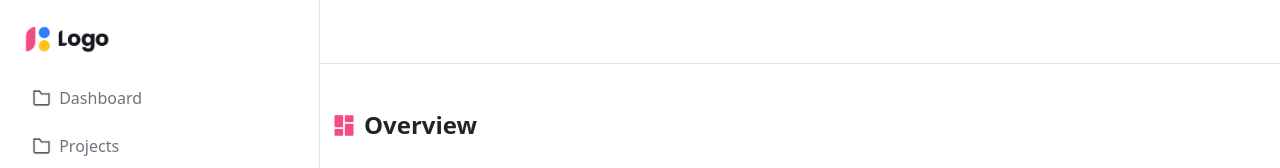
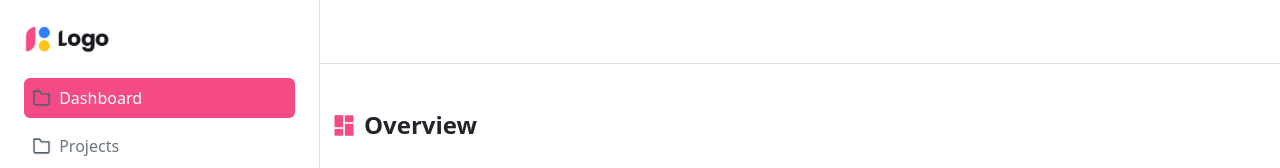
Before and after one commit to thanhduongw/lab05-React, a React (Vite) app in the folder lab5/: page / in a window 1280 px wide. Shown: the top 168 px of the page. Built offline with nearby package versions, Linux system fonts and the light colour scheme; no server answers.

Commit message:
Finish 6. isActive (NavLink React Router)

```diff
--- a/lab5/src/components/Navbar.jsx
+++ b/lab5/src/components/Navbar.jsx
@@ -20,15 +20,16 @@ const Navbar = () => {
         </div>
         <div className="d-flex flex-column gap-2">
           {menuItems.map((item, index) => (
-            <NavLink
-              to={item.to}
-              key={index}
-              className="text-decoration-none text-secondary"
-            >
-              <div className="d-flex align-items-center gap-2 rounded p-2">
-                <img src={item.icon} alt={item.label} style={{ height: 20 }} />
-                <span>{item.label}</span>
-              </div>
+            <NavLink to={item.to} key={index} className="text-decoration-none">
+              {({ isActive }) => (
+                <div
+                  className={`d-flex align-items-center gap-2 rounded p-2 ${isActive ? 'text-white' : 'text-secondary'}`}
+                  style={isActive ? { backgroundColor: '#F44B87' } : {}}
+                >
+                  <img src={item.icon} alt={item.label} style={{ height: 20 }} />
+                  <span>{item.label}</span>
+                </div>
+              )}
             </NavLink>
           ))}
         </div>
```
Also changed, not shown: lab5/minhchung/6. isActive (NavLink React Router).png (added).
